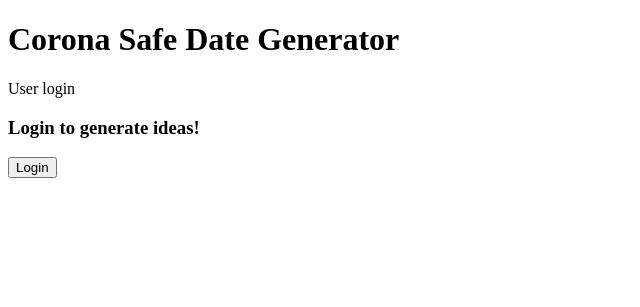
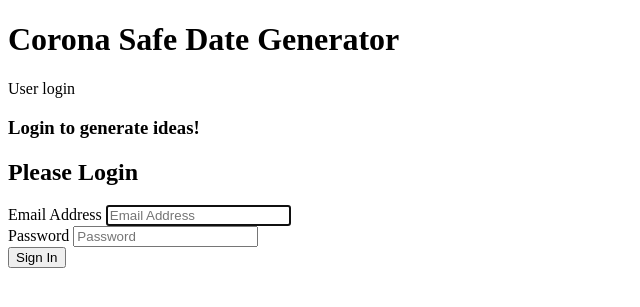
Before and after one commit to scholdenak/Hackbright-project, a Flask app: page / in a window 1280 px wide. Shown: the top 307 px of the page, without its empty margins (0-640 px from the left). Run offline with Flask 2, Linux system fonts and the light colour scheme.

Commit message:
added login form to html

```diff
--- a/server.py
+++ b/server.py
@@ -17,10 +17,53 @@ def homepage():
     # if user not in session:
     return render_template('homepage.html')
 
-@app.route('/login')
-def login():
-    pass
+# @app.route('/login')
+# def login():
+#     pass
 
+# @app.route("/login", methods=["GET"])
+# def show_login():
+#     """Show login form."""
+
+#     return render_template("login.html")
+
+
+# @app.route("/login", methods=["POST"])
+# def process_login():
+#     """Log user into site.
+
+#     Find the user's login credentials located in the 'request.form'
+#     dictionary, look up the user, and store them in the session.
+#     """
+
+    # TODO: Need to implement this!
+
+    # The logic here should be something like:
+    #
+    # - get user-provided name and password from request.form
+    # - use customers.get_by_email() to retrieve corresponding Customer
+    #   object (if any)
+    # - if a Customer with that email was found, check the provided password
+    #   against the stored one
+    # - if they match, store the user's email in the session, flash a success
+    #   message and redirect the user to the "/melons" route
+    # - if they don't, flash a failure message and redirect back to "/login"
+    # - do the same if a Customer with that email doesn't exist
+
+#     return "Oops! This needs to be implemented"
+
+# @app.route('/register', methods=['POST'])
+# def register_user():
+#     email = request.form['email']
+#     password = request.form['password']
+
+#     user = get_user_by_email(email)
+#     if user:
+#         return 'A user already exists with that email.'
+#     else:
+#         create_user(email, password)
+
+#         return redirect('/login-form')
 
 if __name__ == '__main__':
     connect_to_db(app)
--- a/templates/homepage.html
+++ b/templates/homepage.html
@@ -6,10 +6,32 @@
   <div>User login</div>
   <div>
     <h3>Login to generate ideas!</h3>
-    <form action='login' method='post'>
-      <!-- <input type='text' placeholder='email' name='email>
-      <input type='text' placeholder='password' name='password> -->
-      <input type='submit' value='Login'>
+
+    <form class="form-signin" method="POST">
+
+      <h2 class="form-signin-heading">Please Login</h2>
+
+      <div class="form-group">
+        <label for="email-field" class="sr-only">Email Address</label>
+        <input type="email"
+               name="email"
+               class="form-control input-lg"
+               placeholder="Email Address"
+               required
+               autofocus>
+      </div>
+
+      <div class="form-group">
+        <label for="password-field" class="sr-only">Password</label>
+        <input type="password"
+               name="password"
+               class="form-control input-lg"
+               placeholder="Password"
+               required>
+      </div>
+
+      <button class="btn btn-lg btn-primary btn-block" type="submit">Sign In
+      </button>
 
     </form>
   </div>
```
Also changed, not shown: requirements.txt (+10 -1 lines).
